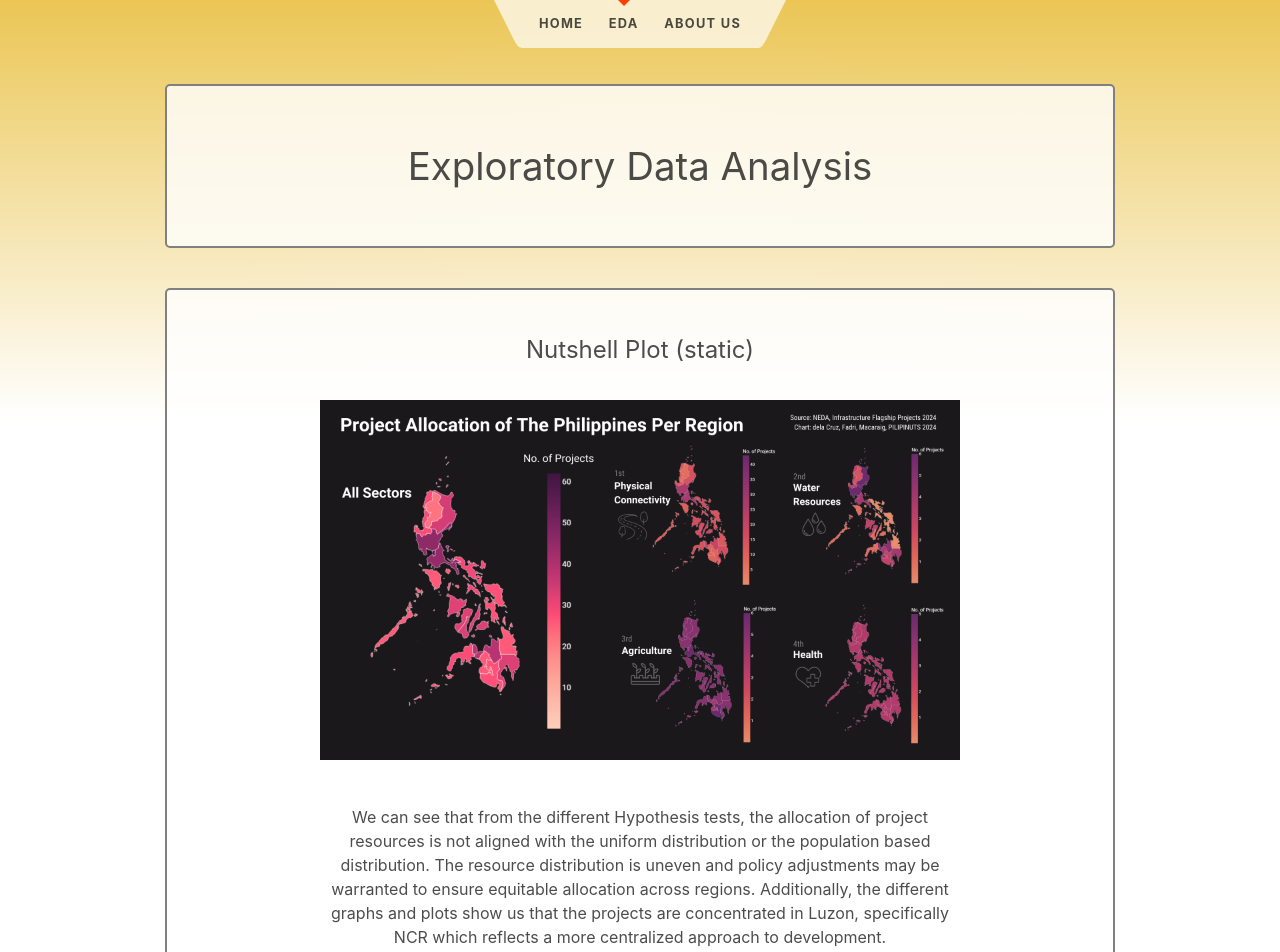
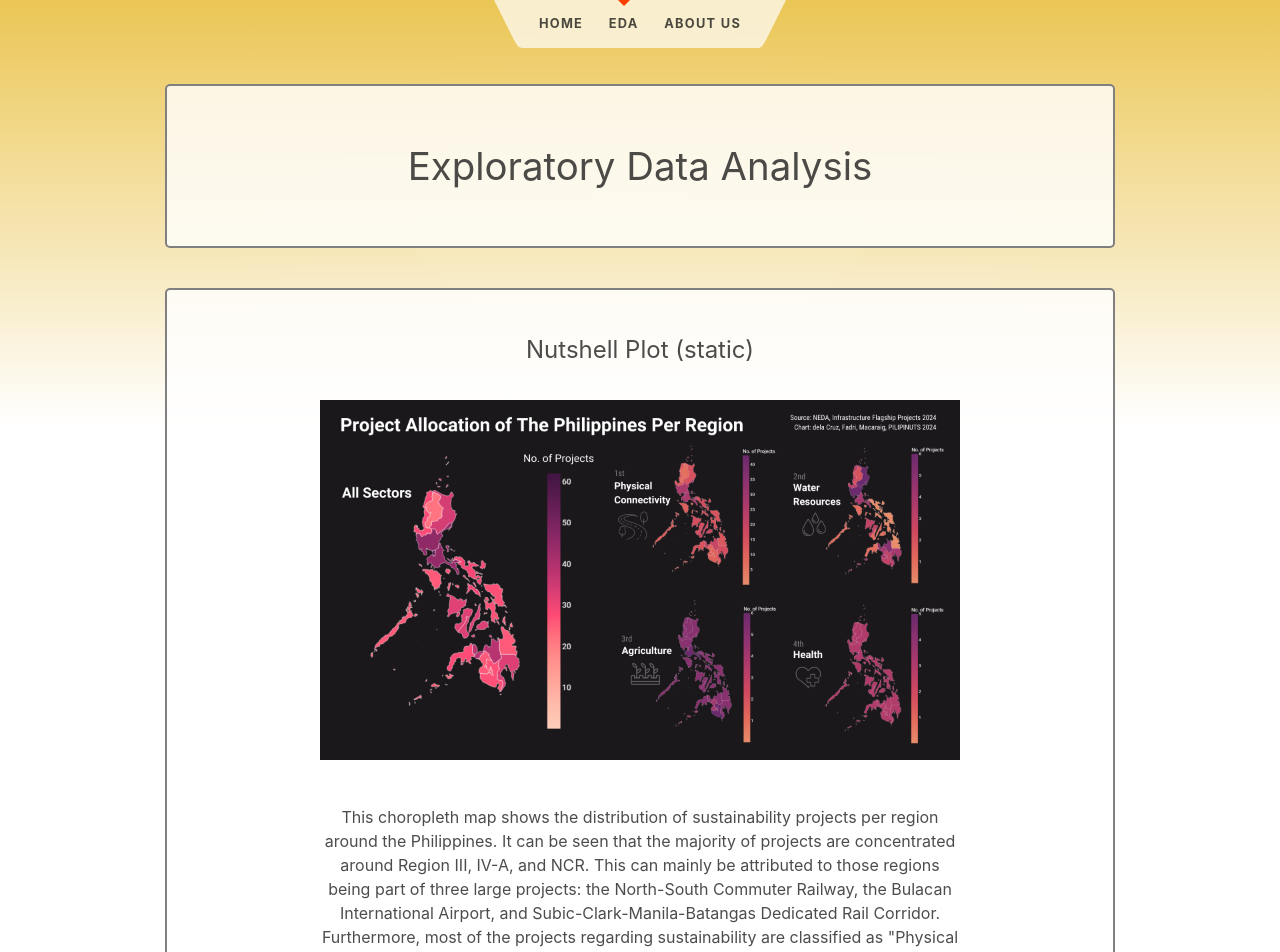
Before and after one commit to dddelacruz/cs132-2425b-grp14, a SvelteKit app: page /EDA in a window 1280 px wide. Shown: the top 952 px of the page. Built offline with nearby package versions, Linux system fonts and the light colour scheme; a web font is replaced by a local one.

Commit message:
Update nutshell plot caption

```diff
--- a/src/routes/EDA/+page.svelte
+++ b/src/routes/EDA/+page.svelte
@@ -28,8 +28,7 @@
 <section>
 	<h2>Nutshell Plot (static)</h2>
 	<img alt="Nutshell Plot" src={nutshell} style="width:50vw; margin-top:2vh; margin-bottom:5vh;"/>
-	<p>We can see that from the different Hypothesis tests, the allocation of project resources is not
-		aligned with the uniform distribution or the population based distribution. The resource distribution is uneven and policy adjustments may be warranted to ensure equitable allocation across regions. Additionally, the different graphs and plots show us that the projects are concentrated in Luzon, specifically NCR which reflects a more centralized approach to development.</p>
+	<p>This choropleth map shows the distribution of sustainability projects per region around the Philippines. It can be seen that the majority of projects are concentrated around Region III, IV-A, and NCR. This can mainly be attributed to those regions being part of three large projects: the North-South Commuter Railway, the Bulacan International Airport, and Subic-Clark-Manila-Batangas Dedicated Rail Corridor. Furthermore, most of the projects regarding sustainability are classified as "Physical Connectivity" projects, in other words: projects regarding transportation and connectivity of locations. There are around four times more Physical Connectivity projects compared to Water Resources projects, which is the second most common type. There appears to be an inequality in the number of projects per project type along with per region. Below is an interactive version of the map where you can see the individual values for all of the sectors.</p>
 	<h2>Nutshell Plot (interactive)</h2>
 	<iframe title='Nutshell Plot' src="/nutshell_plot.htm" width="100%" height="800px" style="border: none;"></iframe>
 </section>
```
